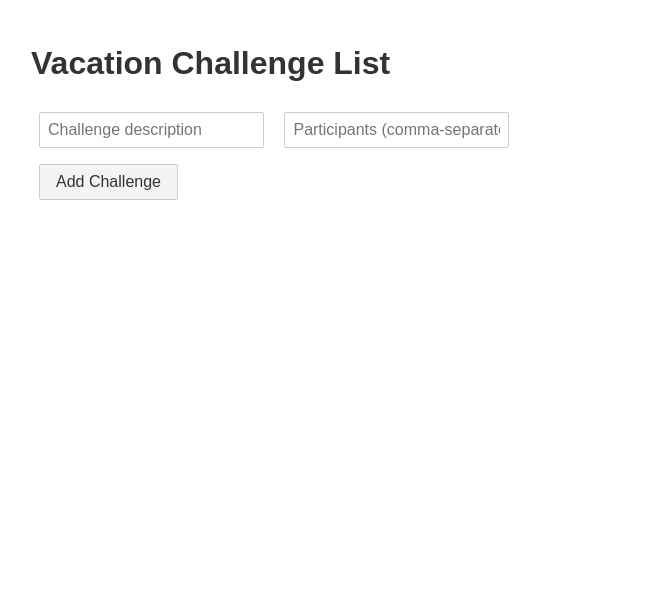
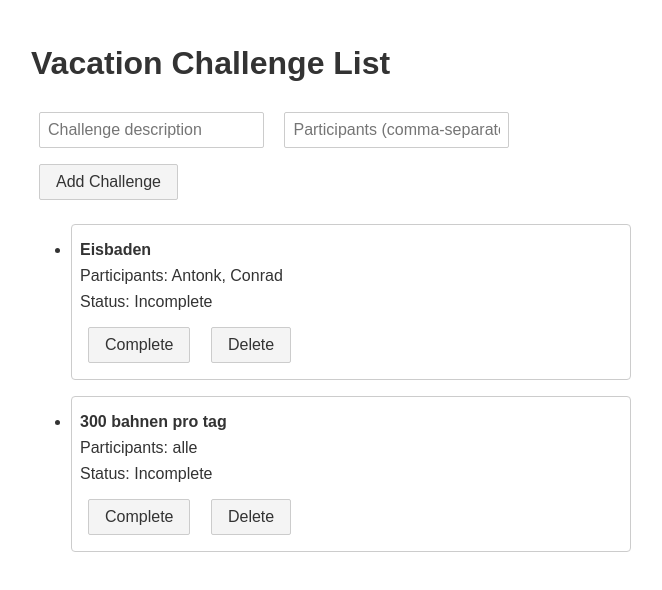
Before and after one commit to djudjuu/polenChallenges, a Svelte app: page / in a window 1280 px wide. Shown: the top 590 px of the page, without its empty margins (309-971 px from the left). Built offline with nearby package versions, Linux system fonts and the light colour scheme.

Commit message:
default challenges

```diff
--- a/src/App.svelte
+++ b/src/App.svelte
@@ -1,6 +1,17 @@
 <script>
   // Reactive variables for challenges and form inputs
-  let challenges = [];
+  let challenges = [
+    {
+      description: "Eisbaden",
+      participants: ["Antonk", "Conrad"],
+      completed: false
+    },
+    {
+      description: "300 bahnen pro tag",
+      participants: ["alle"],
+      completed: false
+    },
+	];
   let description = "";
   let participants = "";
 
```
